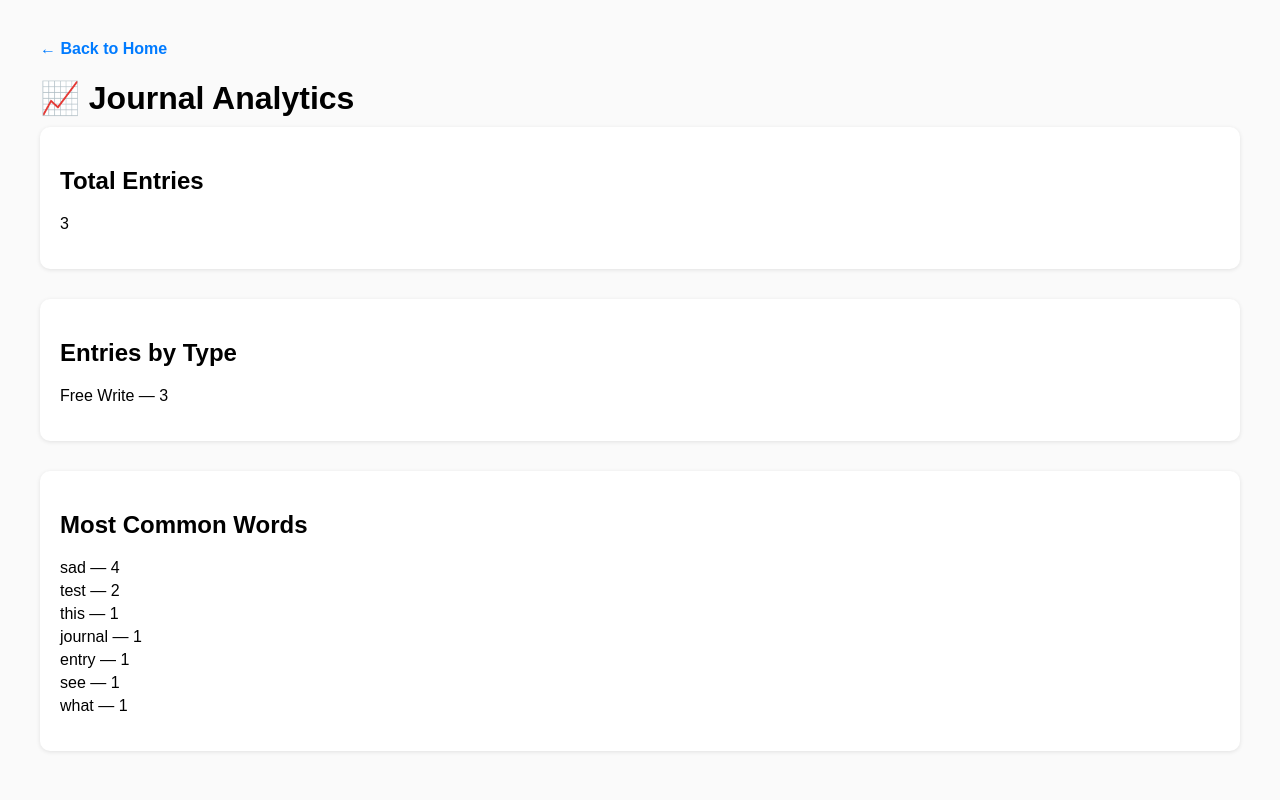
After one commit to blunte3/LoveLove, a Flask app: page /analytics in a window 1280 px wide. The commit adds this page. Run offline with Flask 3, Linux system fonts and the light colour scheme; data comes from the database, SQL or seed files in the repository; both versions use the stored data as it was after the commit.

Commit message:
Analytics Page Added
Basic analytics page with journal number, type, and most common words

```diff
--- a/app.py
+++ b/app.py
@@ -1,6 +1,8 @@
 from flask import Flask, render_template, request, redirect, url_for
 import sqlite3
 from datetime import datetime
+from collections import Counter
+import re
 
 app = Flask(__name__)
 
@@ -19,7 +21,7 @@ def init_db():
 
 init_db()
 
-# Home route — show all entries
+# Home route
 @app.route("/")
 def home():
     conn = sqlite3.connect("journal.db")
@@ -44,5 +46,31 @@ def new_entry():
         return redirect(url_for("home"))
     return render_template("new_entry.html")
 
+# Analytics route
+@app.route("/analytics")
+def analytics():
+    conn = sqlite3.connect("journal.db")
+    c = conn.cursor()
+    c.execute("SELECT journal_type, content FROM entries")
+    rows = c.fetchall()
+    conn.close()
+
+    total_entries = len(rows)
+
+    # Count entries per type
+    type_counts = {}
+    for journal_type, _ in rows:
+        type_counts[journal_type] = type_counts.get(journal_type, 0) + 1
+
+    # Simple word frequency (across all entries)
+    all_text = " ".join(content for _, content in rows).lower()
+    words = re.findall(r'\b[a-z]{3,}\b', all_text)  # words >= 3 letters
+    common_words = Counter(words).most_common(10)
+
+    return render_template("analytics.html",
+                           total_entries=total_entries,
+                           type_counts=type_counts,
+                           common_words=common_words)
+
 if __name__ == "__main__":
     app.run(debug=True)
--- /dev/null
+++ b/templates/analytics.html
@@ -0,0 +1,45 @@
+<!DOCTYPE html>
+<html lang="en">
+<head>
+    <meta charset="UTF-8">
+    <title>Journal Analytics</title>
+    <style>
+        body { font-family: Arial; margin: 40px; background-color: #fafafa; }
+        h1 { margin-bottom: 10px; }
+        .section { background: white; padding: 20px; border-radius: 10px; box-shadow: 0 1px 4px rgba(0,0,0,0.1); margin-bottom: 30px; }
+        a { text-decoration: none; color: #007bff; font-weight: bold; }
+        ul { list-style: none; padding: 0; }
+        li { margin-bottom: 5px; }
+    </style>
+</head>
+<body>
+    <nav>
+        <a href="{{ url_for('home') }}">← Back to Home</a>
+    </nav>
+
+    <h1>📈 Journal Analytics</h1>
+
+    <div class="section">
+        <h2>Total Entries</h2>
+        <p>{{ total_entries }}</p>
+    </div>
+
+    <div class="section">
+        <h2>Entries by Type</h2>
+        <ul>
+        {% for journal_type, count in type_counts.items() %}
+            <li>{{ journal_type }} — {{ count }}</li>
+        {% endfor %}
+        </ul>
+    </div>
+
+    <div class="section">
+        <h2>Most Common Words</h2>
+        <ul>
+        {% for word, freq in common_words %}
+            <li>{{ word }} — {{ freq }}</li>
+        {% endfor %}
+        </ul>
+    </div>
+</body>
+</html>
```
Also changed, not shown: templates/home.html (+15 -13 lines), journal.db.
